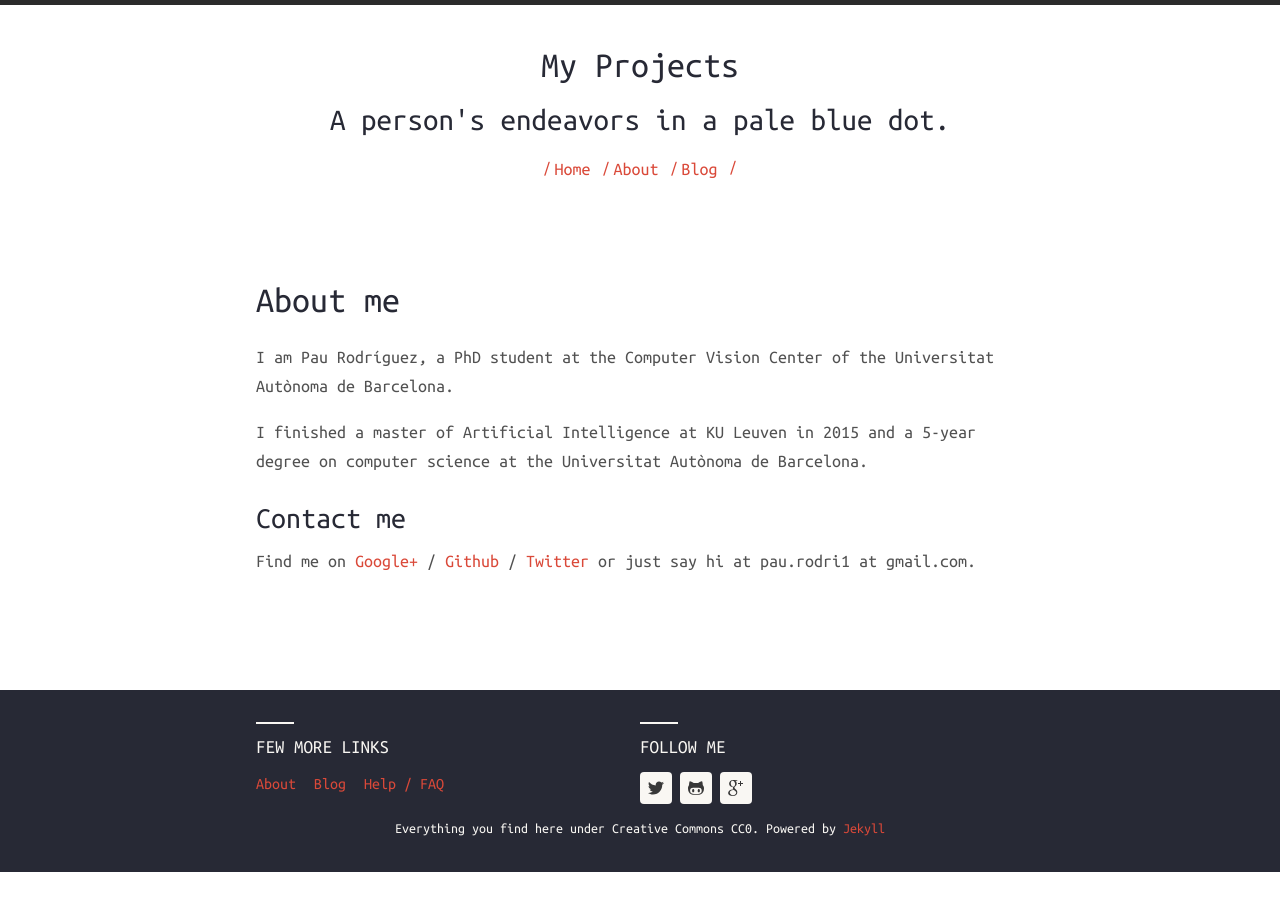
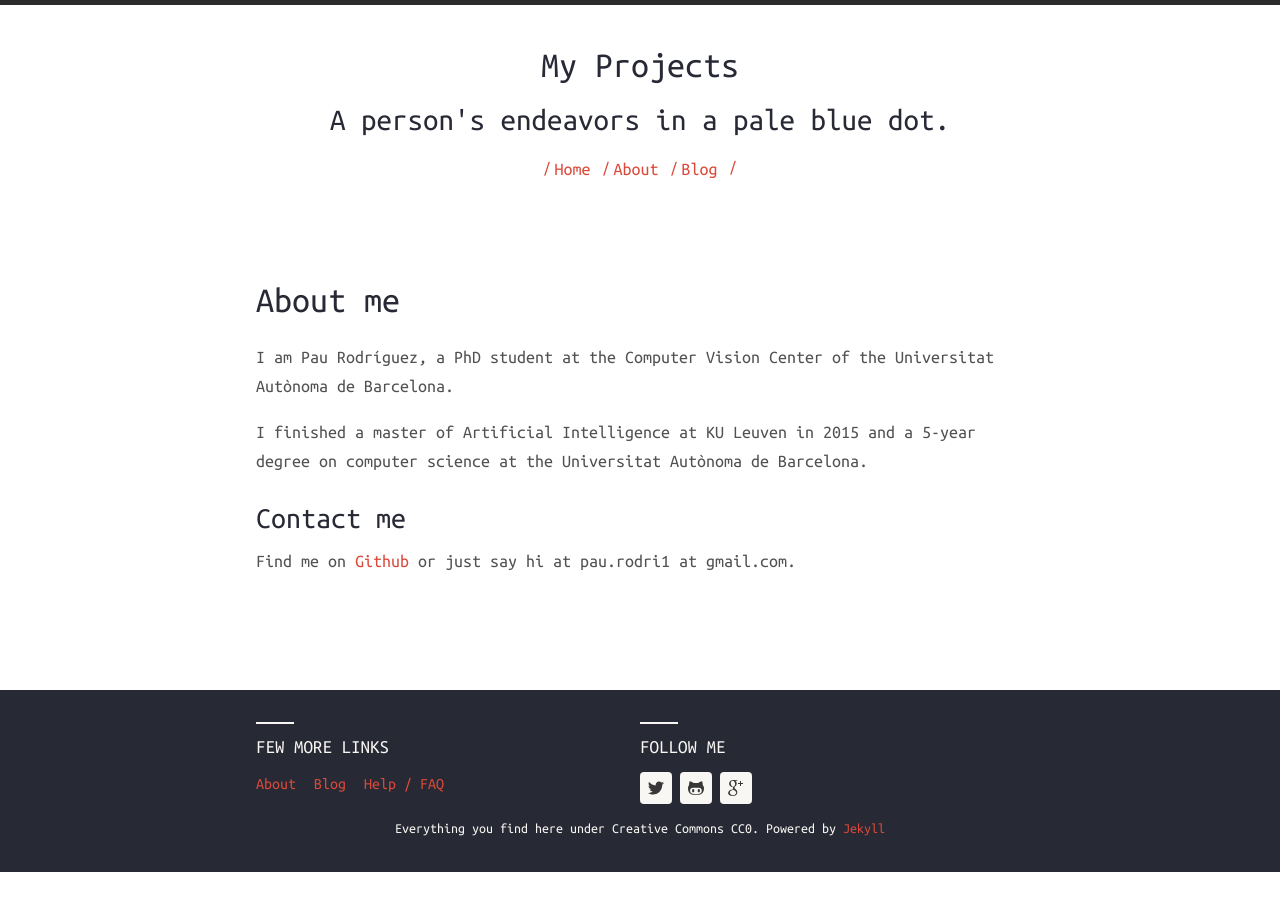
Before and after one commit to prlz77/prlz77.github.io, a Jekyll site: the page built from about.md, in a window 1280 px wide. Built offline with Jekyll 4.4.1, drawn with Linux system fonts in a browser that asks for light colours; nearby versions of some CDN libraries.

Commit message:
update links

```diff
--- a/about.md
+++ b/about.md
@@ -10,15 +10,7 @@ I finished a master of Artificial Intelligence at KU Leuven in 2015 and a 5-year
 
 ### Contact me
 
-Find me on [Google+][google] / [Github][github] / [Twitter][Twitter] or just say hi at
-pau.rodri1 at gmail.com.
+Find me on [Github][github] or just say hi at pau.rodri1 at gmail.com.
 
 
-[tf]: http://template-factory.nl
-[m]: http://mearch.com
-[pw]: http://processwire.com
-[pwf]: http://processwire.com/talk
-[jekyll]: http://jekyllrb.com
-[github]: https://github.com/gayanvirajith
-[google]: https://plus.google.com/+GayanVirajith
-[twitter]: https://twitter.com/gayanvirajith
+[github]: https://github.com/prlz77
```
